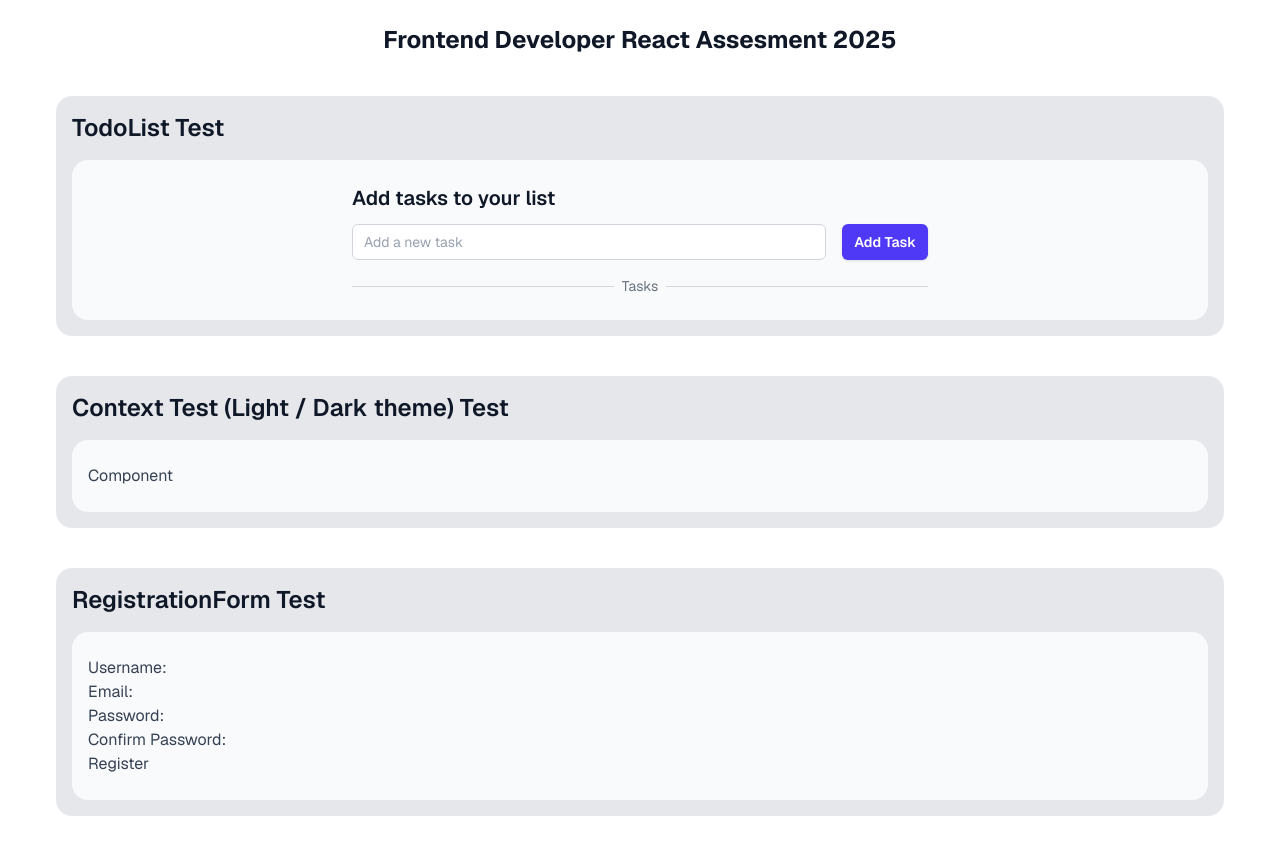
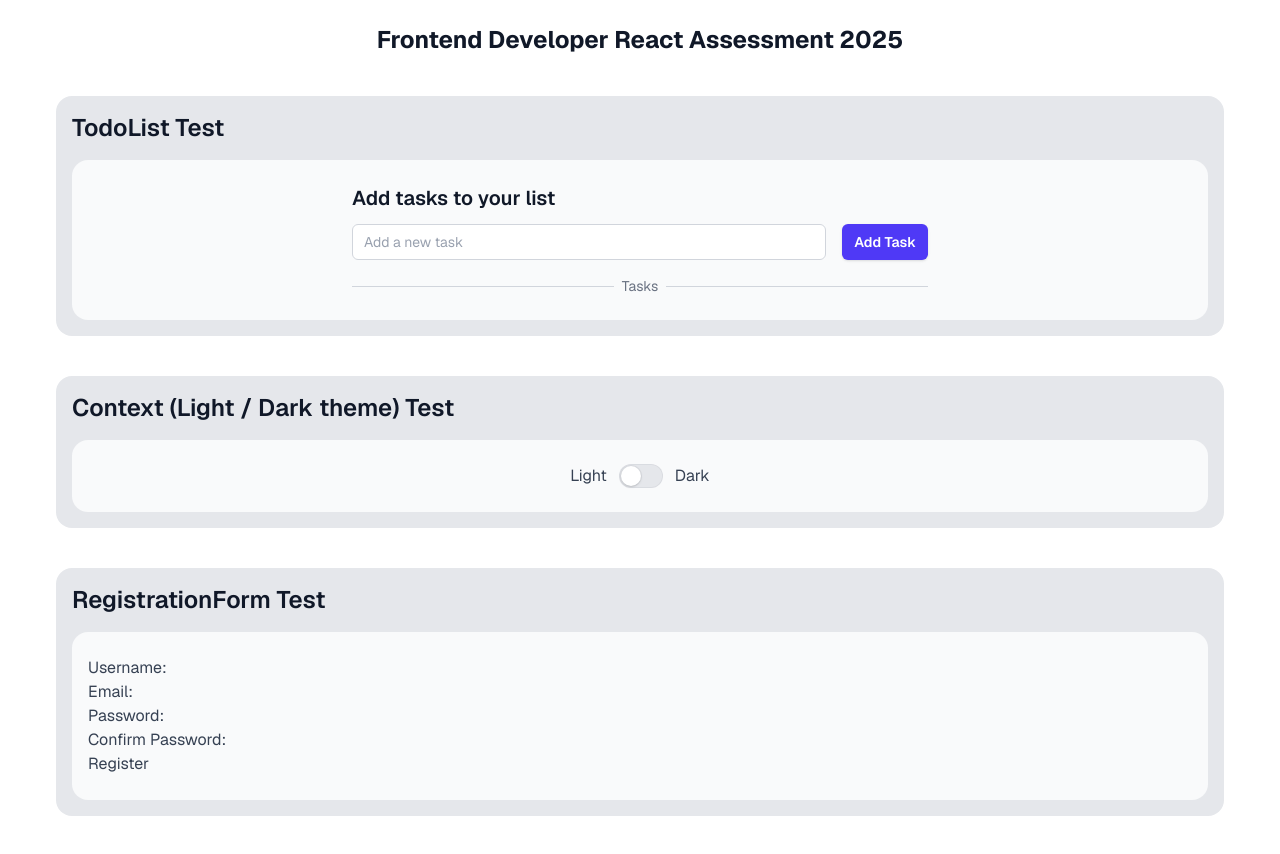
Before and after one commit to carrozzo-lc/frontend-assessment-09-2025, a Next.js app: page / in a window 1280 px wide. Shown: the top 854 px of the page. Built offline with nearby package versions, Linux system fonts and the light colour scheme.

Commit message:
context test done

```diff
--- a/src/app/layout.tsx
+++ b/src/app/layout.tsx
@@ -1,12 +1,17 @@
 import type { Metadata } from 'next';
+// styles
 import '../styles/globals.css';
 // fonts
 import { geist } from '@/styles/fonts';
+// contexts
+import ThemeProvider from '@/contexts/ThemeProvider';
 
 export const metadata: Metadata = {
   title: 'Create Next App',
   description: 'Generated by create next app',
 };
+
+// ----------------------------------------------------------------------
 
 export default function RootLayout({
   children,
@@ -16,7 +21,7 @@ export default function RootLayout({
   return (
     <html lang="en" suppressHydrationWarning>
       <body className={geist.className} suppressHydrationWarning>
-        {children}
+        <ThemeProvider>{children}</ThemeProvider>
       </body>
     </html>
   );
--- a/src/app/page.tsx
+++ b/src/app/page.tsx
@@ -2,14 +2,15 @@
 import TodoList from '@/components/TodoList';
 import Card from '@/components/ui/Card';
 import RegistrationForm from '@/components/RegistrationForm';
+import ThemeSwitcher from '@/components/ThemeSwitcher';
 
 // ----------------------------------------------------------------------
 
 export default function Home() {
   return (
-    <div className="px-6 py-6">
-      <h1 className="text-center text-2xl font-bold">
-        Frontend Developer React Assesment 2025
+    <div className="px-6 py-6 dark:bg-black">
+      <h1 className="text-center text-2xl font-bold dark:text-white">
+        Frontend Developer React Assessment 2025
       </h1>
 
       <main className="mx-auto mt-10 max-w-7xl px-4 sm:px-6 lg:px-8">
@@ -17,7 +18,9 @@ export default function Home() {
           <TodoList />
         </Card>
 
-        <Card title="Context Test (Light / Dark theme) Test">Component</Card>
+        <Card title="Context (Light / Dark theme) Test">
+          <ThemeSwitcher />
+        </Card>
 
         <Card title="RegistrationForm Test">
           <RegistrationForm />
--- /dev/null
+++ b/src/components/ThemeSwitcher.tsx
@@ -0,0 +1,26 @@
+'use client';
+import { useTheme } from '@/contexts/ThemeProvider';
+
+const ThemeSwitcher = () => {
+  const { theme, toggleTheme } = useTheme();
+
+  return (
+    <div className="flex items-center justify-center gap-3">
+      <div>Light</div>
+      <div className="group relative inline-flex w-11 shrink-0 rounded-full bg-gray-200 p-0.5 ring-1 ring-gray-900/5 outline-offset-2 outline-indigo-600 transition-colors duration-200 ease-in-out ring-inset has-[:checked]:bg-indigo-600 has-[:focus-visible]:outline has-[:focus-visible]:outline-2">
+        <span className="size-5 rounded-full bg-white shadow-sm ring-1 ring-gray-900/5 transition-transform duration-200 ease-in-out group-has-[:checked]:translate-x-5" />
+        <input
+          name="setting"
+          type="checkbox"
+          aria-label="Use setting"
+          checked={theme === 'dark'}
+          onChange={toggleTheme}
+          className="absolute inset-0 appearance-none focus:outline-none"
+        />
+      </div>
+      <div>Dark</div>
+    </div>
+  );
+};
+
+export default ThemeSwitcher;
--- a/src/components/TodoList.tsx
+++ b/src/components/TodoList.tsx
@@ -52,13 +52,13 @@ const TodoList: React.FC = () => {
             placeholder="Add a new task"
             onChange={handleInputChange}
             value={newTask}
-            className="block w-full rounded-md bg-white px-3 py-1.5 text-base text-gray-900 outline-1 -outline-offset-1 outline-gray-300 placeholder:text-gray-400 focus:outline focus:-outline-offset-2 focus:outline-indigo-600 sm:text-sm/6 dark:bg-white/5 dark:text-white dark:outline-white/10 dark:placeholder:text-gray-500 dark:focus:outline-indigo-500"
+            className="block w-full rounded-md bg-white px-3 py-1.5 text-base text-gray-900 outline-1 -outline-offset-1 outline-gray-300 placeholder:text-gray-400 focus:outline focus:-outline-offset-2 focus:outline-indigo-600 sm:text-sm/6"
           />
         </div>
         <button
           type="button"
           onClick={addTask}
-          className="cursor-pointer rounded-md bg-indigo-600 px-3 py-2 text-sm font-semibold text-white shadow-sm hover:bg-indigo-500 focus-visible:outline focus-visible:outline-offset-2 focus-visible:outline-indigo-600 dark:bg-indigo-500 dark:shadow-none dark:hover:bg-indigo-400 dark:focus-visible:outline-indigo-500"
+          className="cursor-pointer rounded-md bg-indigo-600 px-3 py-2 text-sm font-semibold text-white shadow-sm hover:bg-indigo-500 focus-visible:outline focus-visible:outline-offset-2 focus-visible:outline-indigo-600"
         >
           Add Task
         </button>
@@ -71,7 +71,7 @@ const TodoList: React.FC = () => {
           <li
             key={task.id}
             onClick={() => toggleTask(task.id)}
-            className={`mt-4 w-full cursor-pointer rounded-xl border border-gray-200 bg-white p-4 ${task.completed ? 'underline opacity-50' : 'hover:bg-gray-50'} dark:border-white/10 dark:bg-white/5 dark:hover:bg-white/10`}
+            className={`mt-4 w-full cursor-pointer rounded-xl border border-gray-200 bg-white p-4 ${task.completed ? 'underline opacity-50' : 'hover:bg-gray-50'} `}
           >
             <span className="font-semibold">{task.text}</span>
           </li>
--- a/src/components/ui/Divider.tsx
+++ b/src/components/ui/Divider.tsx
@@ -7,16 +7,16 @@ const Divider = ({ text }: DividerProps) => {
     <div className="flex items-center">
       <div
         aria-hidden="true"
-        className="w-full border-t border-gray-300 dark:border-white/15"
+        className="w-full border-t border-gray-300 "
       />
       <div className="relative flex justify-center">
-        <span className="px-2 text-sm text-gray-500 dark:bg-gray-900 dark:text-gray-400">
+        <span className="px-2 text-sm text-gray-500 ">
           {text}
         </span>
       </div>
       <div
         aria-hidden="true"
-        className="w-full border-t border-gray-300 dark:border-white/15"
+        className="w-full border-t border-gray-300 "
       />
     </div>
   );
--- a/src/contexts/ThemeProvider.tsx
+++ b/src/contexts/ThemeProvider.tsx
@@ -1,34 +1,41 @@
-import React, { createContext, useContext, useState, useEffect } from 'react';
+'use client';
+import { createContext, useContext, useState, useEffect } from 'react';
+
 interface ThemeContextProps {
   theme: string;
   toggleTheme: () => void;
 }
+
 const ThemeContext = createContext<ThemeContextProps | undefined>(undefined);
 
 export const useTheme = () => {
   const context = useContext(ThemeContext);
+
   if (!context) {
     throw new Error('useTheme must be used within a ThemeProvider');
   }
   return context;
 };
 
-const ThemeProvider: React.FC<React.PropsWithChildren<object>> = ({
-  children,
-}) => {
+const ThemeProvider = ({ children }: { children: React.ReactNode }) => {
   const [theme, setTheme] = useState('light');
+
   useEffect(() => {
     const storedTheme = localStorage.getItem('theme');
     setTheme(storedTheme ?? 'light');
   }, []);
+
   const toggleTheme = () => {
     const newTheme = theme === 'light' ? 'dark' : 'light';
     localStorage.setItem('theme', newTheme);
     setTheme(newTheme);
   };
+
   return (
     <ThemeContext.Provider value={{ theme, toggleTheme }}>
-      <div className={theme}>{children}</div>
+      <div className={theme} suppressHydrationWarning>
+        {children}
+      </div>
     </ThemeContext.Provider>
   );
 };
--- a/src/styles/globals.css
+++ b/src/styles/globals.css
@@ -12,12 +12,14 @@
   --font-mono: var(--font-geist-mono);
 }
 
-@media (prefers-color-scheme: dark) {
+/* @media (prefers-color-scheme: dark) {
   :root {
     --background: #0a0a0a;
     --foreground: #ededed;
   }
-}
+} */
+
+@custom-variant dark (&:where(.dark, .dark *));
 
 @layer base {
   /* base styles */
```
